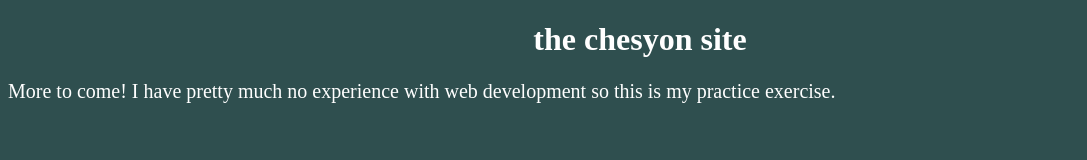
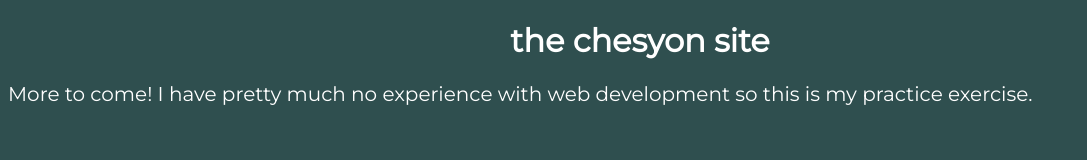
Before and after one commit to Chesyon/chesyon.github.io, a plain HTML site: page index.html in a window 1280 px wide. Shown: the whole page, without its empty margins (0-1087 px from the left). Drawn offline with Linux system fonts and the light colour scheme.

Commit message:
actually added font yay

```diff
--- a/index.html
+++ b/index.html
@@ -1,8 +1,20 @@
 <!DOCTYPE html>
 <html>
+
+<!-- I cannot figure out how to put the font directly in the CSS... very annoying but whatever -->
+<head>
+    <link rel="stylesheet" href="https://fonts.googleapis.com/css2?family=Montserrat">
+    <style>
+    body {
+      font-family: "Montserrat", sans-serif;
+    }
+    </style>
+</head>
 <link rel="stylesheet" href="style.css">
+
 <body>
-<h1>the chesyon site</h1>
-<p>More to come! I have pretty much no experience with web development so this is my practice exercise.</p>
+    <h1>the chesyon site</h1>
+    <p>More to come! I have pretty much no experience with web development so this is my practice exercise.</p>
 </body>
+
 </html>
--- a/style.css
+++ b/style.css
@@ -1,11 +1,5 @@
-@font-face {
-  font-family: Montserrat;
-  src: url('https://fonts.googleapis.com/css?family=Montserrat');
-}
-
 body {
   background-color: darkslategray;
-  font-family: "Montserrat";
   color: white;
 }
 
```
